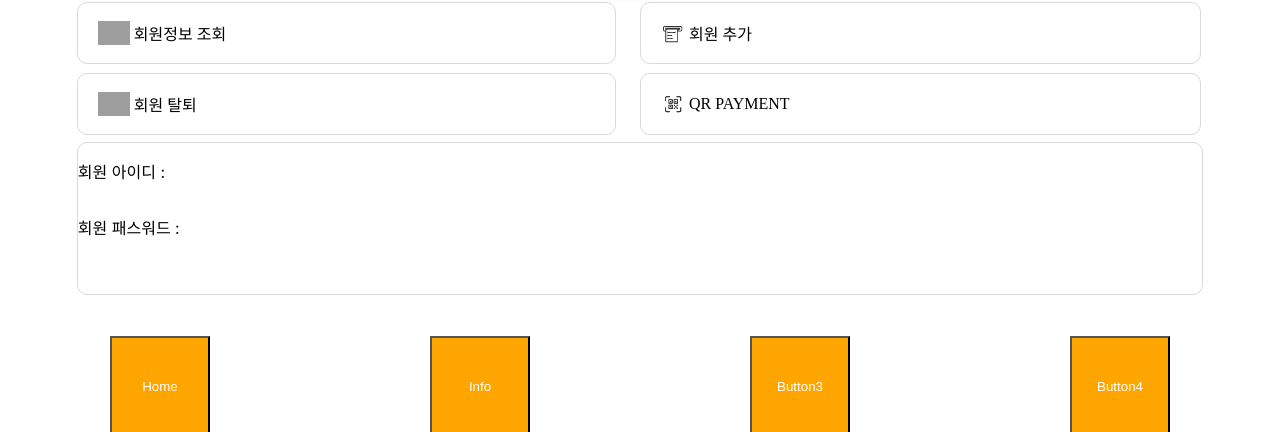
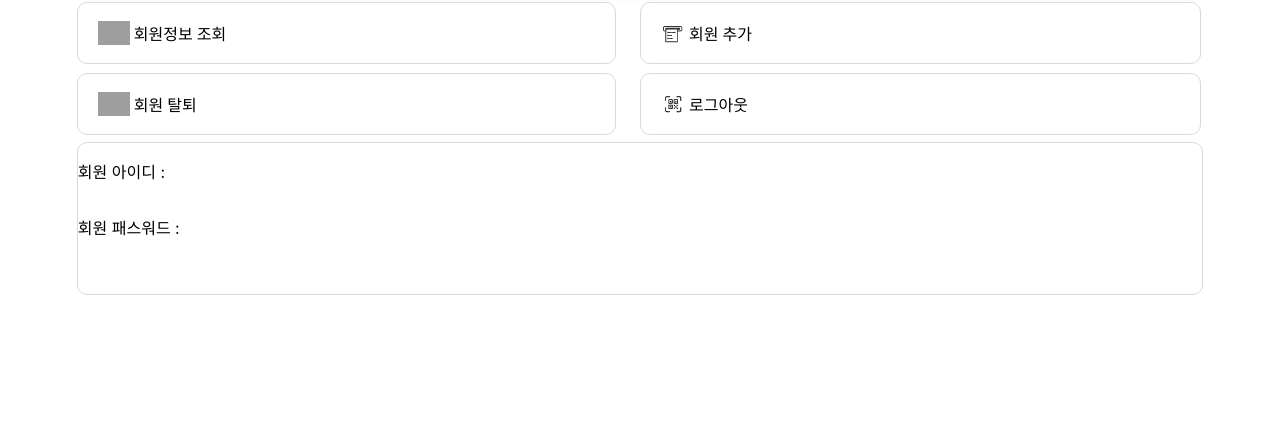
Before and after one commit to jks2024/kh-react-mini-prj-1021, a React (Create React App) app: page /Home in a window 1280 px wide. Shown: the part 362-794 px from the top of the page. Built offline with nearby package versions, Linux system fonts and the light colour scheme; grey boxes are pictures that could not be loaded.

Commit message:
라우터 나오고 안나오고 추가, 라그아웃 추가, 경로 지정으로 진입 막음

```diff
--- a/src/App.js
+++ b/src/App.js
@@ -6,7 +6,7 @@ import MemberReg from './pages/MemberReg';
 import MemberInfo from './pages/MemberInfo';
 import { useState } from 'react';
 import { BrowserRouter as Router, Route, Routes} from "react-router-dom";
-import TopMenu from './pages/TopMenu';
+import BottomMenu from './pages/BottomMenu';
 
 function App() {
   const [isName, setIsName] = useState("0000");
@@ -20,7 +20,7 @@ function App() {
           <Route path="/MemberInfo" element={<MemberInfo />} />
           <Route path="/MemberReg" element={<MemberReg />} />
       </Routes>
-      <TopMenu/>
+      <BottomMenu/>
     </Router>
 
     </>
--- a/src/Login.js
+++ b/src/Login.js
@@ -7,6 +7,7 @@ import KhApi from './api/khApi';
 import Modal from './util/Modal.js';
 
 const Login = () => {
+    window.localStorage.setItem("isLogin", "FALSE");
 
     // 키보드 입력
     const [inputId, setInputId] = useState("");
@@ -71,6 +72,7 @@ const Login = () => {
             if(res.data.result === "OK") {
                 window.localStorage.setItem("userId", inputId);
                 window.localStorage.setItem("userPw", inputPw);
+                window.localStorage.setItem("isLogin", "TRUE");
                 window.location.replace("/home");
             } else {
                 setModalOpen(true);
--- a/src/home/Home.js
+++ b/src/home/Home.js
@@ -11,6 +11,9 @@ import KhApi from '../api/khApi';
 const GoHome = () => {
     const localId = window.localStorage.getItem("userId");
     const localPw = window.localStorage.getItem("userPw");
+    const isLogin = window.localStorage.getItem("isLogin");
+    if(isLogin === "FALSE") window.location.replace("/");
+
     const [modalOpen, setModalOpen] = useState(false);
 
     const closeModal = () => {
@@ -45,8 +48,12 @@ const GoHome = () => {
         setModalOpen(true);
     }
 
-    const onClickQRpay = () => {
-        console.log("QRpay로 이동");
+    const onClickLogout = () => {
+        console.log("Logout 추가");
+        window.localStorage.setItem("userId", "");
+        window.localStorage.setItem("userPw", "");
+        window.localStorage.setItem("isLogin", "FALSE");
+        window.location.replace("/");
     }
 
     const onClickMember = () => {
@@ -82,9 +89,9 @@ const GoHome = () => {
                     <img src={nowGo} className="imgPeer" alt="GoPeer" />
                     <span className="Peertypo">회원 탈퇴</span>
                 </div>
-                <div className="QR" onClick={onClickQRpay}>
+                <div className="QR" onClick={onClickLogout}>
                     <img src={qrPay} className="imgQrblack" alt="GoQrpay" />
-                    <span className="QRtypo">QR PAYMENT</span>
+                    <span className="QRtypo">로그아웃</span>
                 </div>
                 <div className="history" >
                    <p>회원 아이디 : {localId}</p>
--- /dev/null
+++ b/src/pages/BottomMenu.js
@@ -0,0 +1,44 @@
+import styled from 'styled-components';
+
+
+const BottomMenu = () => {
+    const isLoginStr = window.localStorage.getItem("isLogin");
+
+
+    const BottomMenuContainer = styled.div`
+        display: flex;
+        width: auto;
+        position: fixed;
+        bottom: 0;
+        width: 100%;
+        justify-content: space-around;
+    `;
+
+    const BottomMenuBtn = styled.button`
+        margin: 4px;
+        flex-grow: 1;
+        width: 100px;
+        height: 100px;
+        background-color: bisque;
+        border-radius: 10px;
+    `;
+
+    const onClickHome = () => {
+        window.location.replace("/home");
+    }
+    const onClickInfo = () => {
+        window.location.replace("/MemberInfo");
+    }
+    if(isLoginStr ==="TRUE")  {
+        return (
+            <BottomMenuContainer>
+                <BottomMenuBtn onClick={onClickHome}>Home</BottomMenuBtn>
+                <BottomMenuBtn onClick={onClickInfo}>Info</BottomMenuBtn>
+                <BottomMenuBtn>Button3</BottomMenuBtn>
+                <BottomMenuBtn>Button4</BottomMenuBtn>
+            </BottomMenuContainer>
+        );
+    }
+
+}
+export default BottomMenu;
--- a/src/pages/MemberInfo.js
+++ b/src/pages/MemberInfo.js
@@ -8,6 +8,8 @@ import '../App.css'
 const MemberInfo = () => {
     const [memberInfo, setMemberInfo] = useState('');
     const [loading, setLoading] = useState(false);
+    const isLogin = window.localStorage.getItem("isLogin");
+    if(isLogin === "FALSE") window.location.replace("/");
 
     const MemberListBlock = styled.div`
         box-sizing: border-box;
--- a/src/pages/TopMenu.js
+++ /dev/null
@@ -1,39 +0,0 @@
-import styled from 'styled-components';
-
-
-const TopMenu = () => {
-
-    const TopMenuContainer = styled.div`
-        display: flex;
-        width: auto;
-        position: fixed;
-        bottom: 0;
-        width: 100%;
-        justify-content: space-around;
-    `;
-
-    const TopMenuBtn = styled.button`
-        width: 100px;
-        height: 100px;
-        margin: 2px;
-        background-color: orange;
-        color: white;
-    `;
-
-    const onClickHome = () => {
-        window.location.replace("/home");
-    }
-    const onClickInfo = () => {
-        window.location.replace("/MemberInfo");
-    }
-
-    return (
-        <TopMenuContainer>
-            <TopMenuBtn onClick={onClickHome}>Home</TopMenuBtn>
-            <TopMenuBtn onClick={onClickInfo}>Info</TopMenuBtn>
-            <TopMenuBtn>Button3</TopMenuBtn>
-            <TopMenuBtn>Button4</TopMenuBtn>
-        </TopMenuContainer>
-    );
-}
-export default TopMenu;
```
